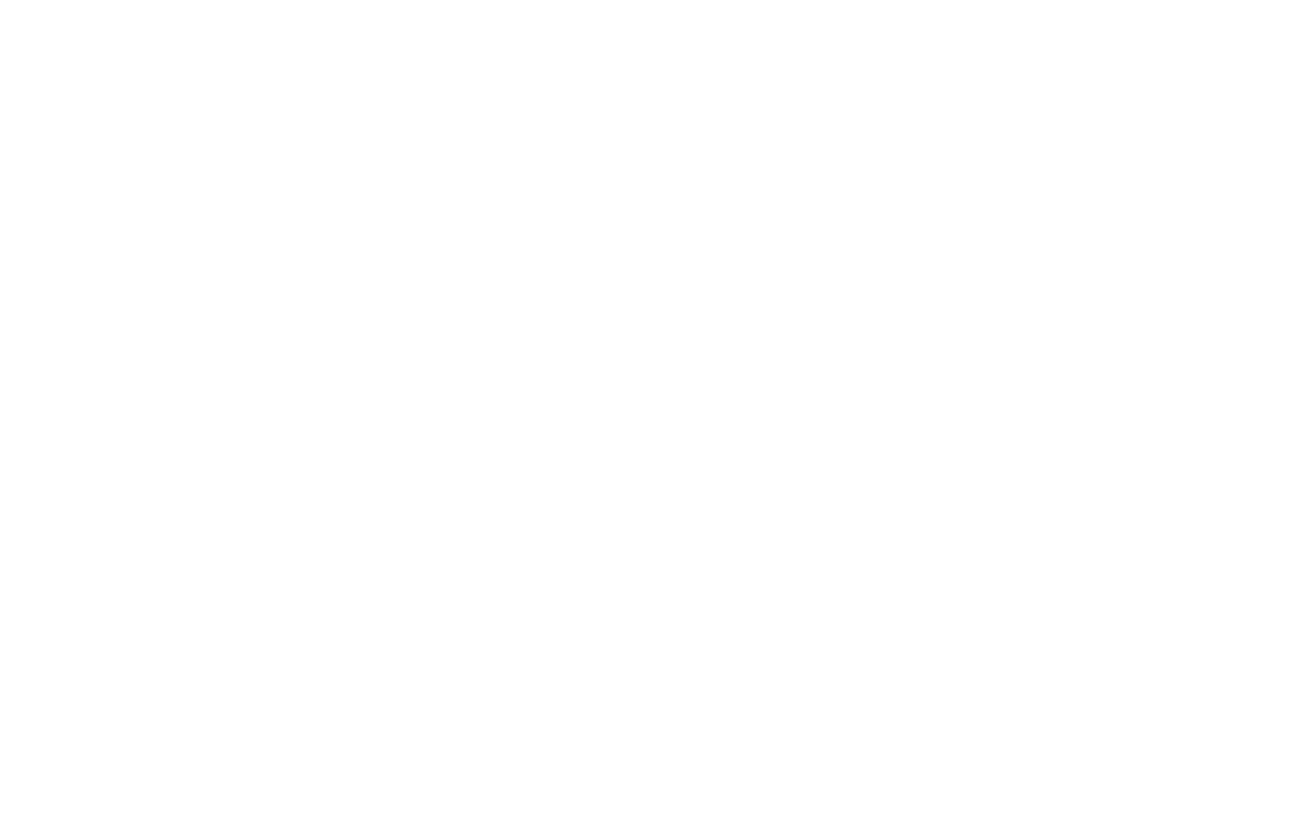
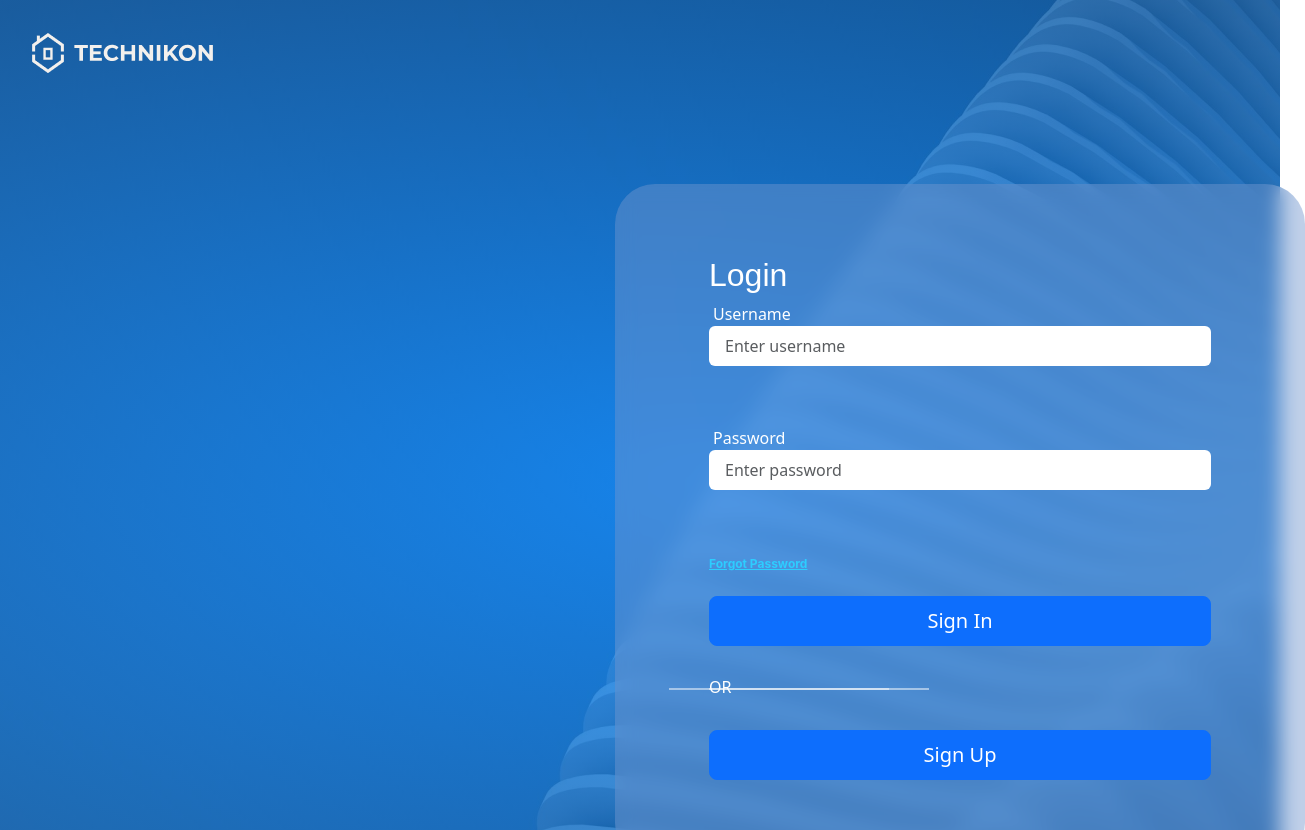
Before and after one commit to Alexandros-Katsiris/technikonProjectFrontEnd, a React (Create React App) app: page / in a window 1280 px wide. Shown: the top 830 px of the page, 1305 px wide, since content can reach past the window. Before the commit the page ends 800 px from the top, so only its background shows below. Built offline with nearby package versions, Linux system fonts and the light colour scheme.

Commit message:
logout admin

```diff
--- a/src/App.js
+++ b/src/App.js
@@ -12,7 +12,7 @@ const App = () => {
   return(
     <div className="App">
         <Routes>
-          <Route index path="login" element={<Login />} />
+          <Route index element={<Login />} />
           <Route path="/" element={<Layout/>}>
             <Route path="home" element={<Home/>}></Route>
             <Route path="properties" element={<PropertyCard/>} />
--- a/src/components/navbar1.jsx
+++ b/src/components/navbar1.jsx
@@ -86,7 +86,7 @@ function Navbar1() {
                             </button>
                             <div className="dropdown-content" style={{direction: "ltr",}}>
                                 <a href="#">Settings</a>
-                                <a onClick={logOut} href="/login">Log out</a>
+                                <a onClick={logOut} href="/">Log out</a>
                             </div>
                         </div>
                     </div>
```
